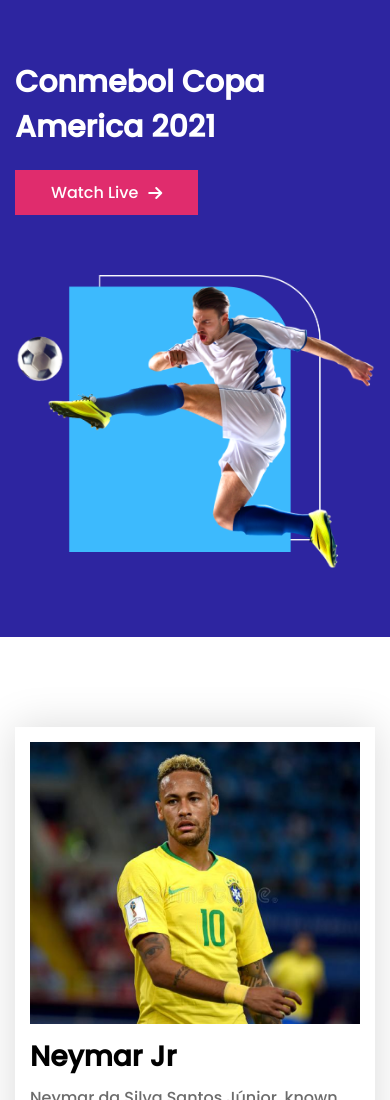
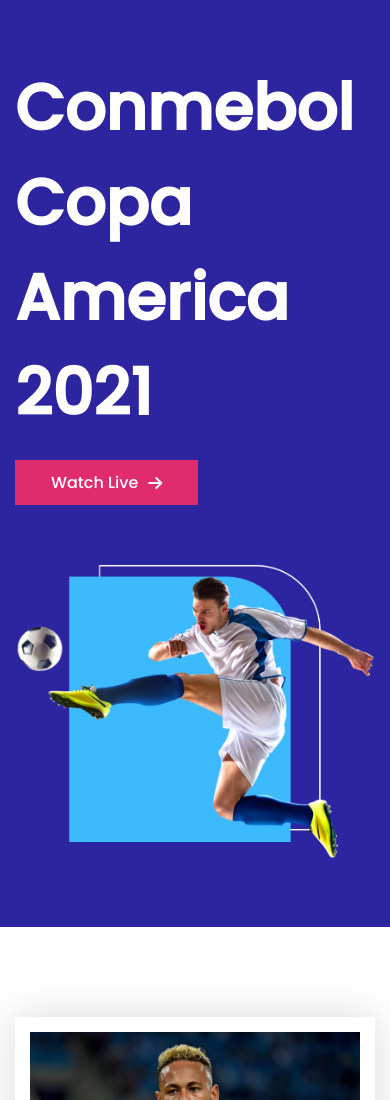
Before and after one commit to shahinadev/football-club, a plain HTML site: page index.html in a window 390 px wide. Shown: the top 1100 px of the page. Drawn offline with Linux system fonts and the light colour scheme.

Commit message:
font size changed..

```diff
--- a/assets/css/style.css
+++ b/assets/css/style.css
@@ -315,7 +315,7 @@ footer p {
     width: 100%;
   }
   .hero-left-content .hero-title {
-    font-size: 30px;
+    font-size: 36;
     line-height: normal;
   }
   .players-wrapper {
@@ -338,6 +338,7 @@ footer p {
   .highlight-heading {
     font-size: 30px;
     line-height: normal;
+    font-weight: 700;
   }
   .highlight-banner {
     width: 100%;
```
